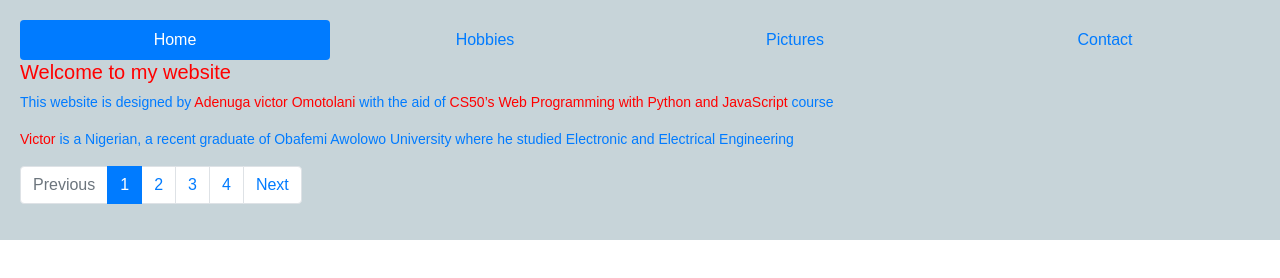
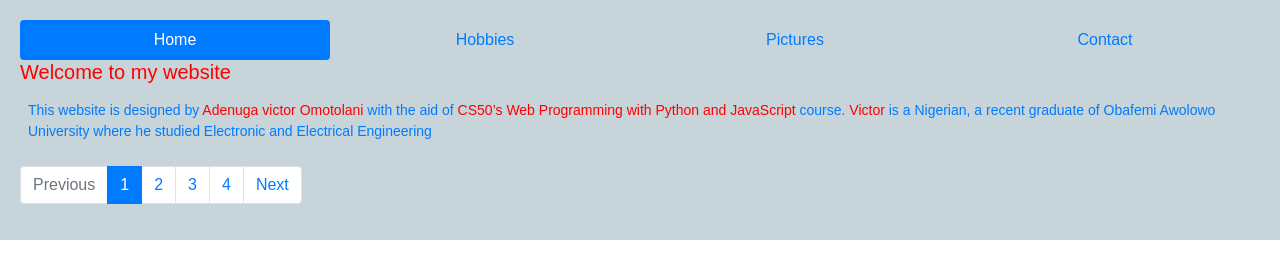
Before and after one commit to veekthor04/project0, a plain HTML site: page index.html in a window 1280 px wide. Drawn offline with nearby package versions, Linux system fonts and the light colour scheme.

Commit message:
edited index

```diff
--- a/index.html
+++ b/index.html
@@ -15,8 +15,9 @@
 		</nav>
 		<h1 id="heading">Welcome to my website</h1>
 		<div id= "content">
-     		<p>This website is designed by <span class= "name">Adenuga victor <span id="third_name">Omotolani</span> </span> with the aid of <span id= "course_name"> CS50’s Web Programming with Python and JavaScript </span> course</p>
-     		<p><span class= "name">Victor</span> is a Nigerian, a recent graduate of Obafemi Awolowo University where he studied Electronic and Electrical Engineering</p>
+			<div class="d-flex p-2 bd-highlight">
+				<p>This website is designed by <span class= "name">Adenuga victor <span id="third_name">Omotolani</span> </span> with the aid of <span id= "course_name"> CS50’s Web Programming with Python and JavaScript </span> course. <span class= "name">Victor</span> is a Nigerian, a recent graduate of Obafemi Awolowo University where he studied Electronic and Electrical Engineering</p>
+			</div>
      	</div>
 		<nav aria-label="...">
 		  <ul class="pagination">
```
